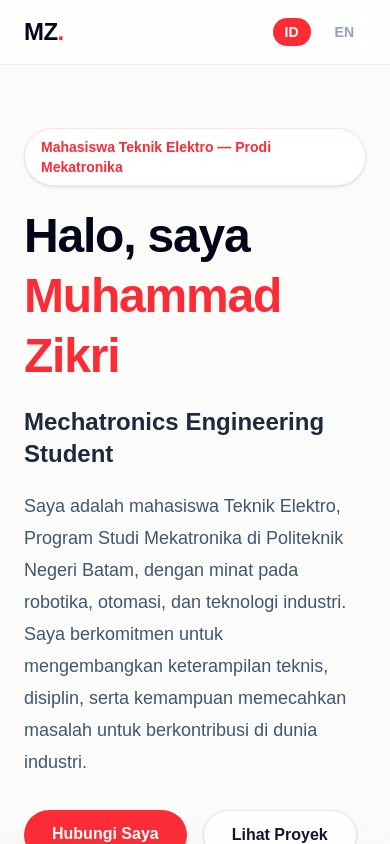
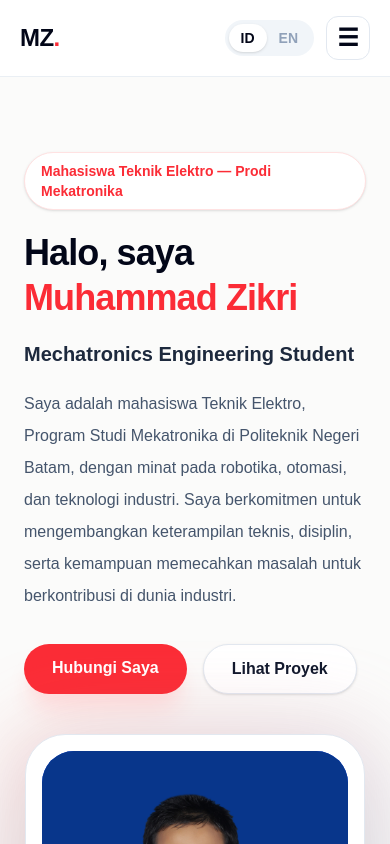
Before and after one commit to zikri2006jry-source/portfolio-muhammad-zikri, a Next.js app: page / in a window 390 px wide. Shown: the top 844 px of the page. Built offline with nearby package versions, Linux system fonts and the light colour scheme.

Commit message:
update portfolio mobile layout

```diff
--- a/src/app/page.tsx
+++ b/src/app/page.tsx
@@ -43,8 +43,9 @@ const content = {
     footer: "Dibuat dengan Next.js, Tailwind CSS, GitHub, dan Vercel.",
     current: "Saat Ini",
   },
+
   en: {
-    nav: ["Profile", "Journey", "Skills", "Projects", "Contact"],
+    nav: ["Profile", "Journey", "Skills", "Work", "Contact"],
     available: "Electrical Engineering Student — Mechatronics Program",
     intro: "Hi, I am",
     name: "Muhammad Zikri",
@@ -52,7 +53,7 @@ const content = {
     description:
       "I am an Electrical Engineering student majoring in Mechatronics at Batam State Polytechnic, with interests in robotics, automation, and industrial technology. I am committed to developing technical skills, discipline, and problem-solving abilities to contribute to the industrial sector.",
     contact: "Contact Me",
-    projects: "View Projects",
+    projects: "View Work",
     stats: [
       ["2+", "Skill Areas"],
       ["3", "Technical Projects"],
@@ -70,8 +71,8 @@ const content = {
     skillTitle: "Technical Skills",
     skillDesc:
       "Several tools and skill areas that I am currently learning and using in technical projects and activities.",
-    projectLabel: "Projects",
-    projectTitle: "Current Projects",
+    projectLabel: "Work",
+    projectTitle: "Current Work",
     projectDesc:
       "Technical projects that I am currently working on or have developed in mechatronics, control, and robotics.",
     contactLabel: "Contact",
@@ -177,6 +178,7 @@ const journey = {
       current: true,
     },
   ],
+
   en: [
     {
       icon: "🎓",
@@ -318,6 +320,7 @@ const projects = {
       desc: "Mobil robot yang dapat membaca halangan menggunakan sensor. Ketika kendaraan bergerak dan mendeteksi tantangan, sistem menggerakkan servo untuk berbelok serta mengaktifkan buzzer sebagai indikator.",
     },
   ],
+
   en: [
     {
       no: "01",
@@ -345,53 +348,135 @@ const projects = {
 
 export default function Home() {
   const [lang, setLang] = useState<"id" | "en">("id");
+  const [menuOpen, setMenuOpen] = useState(false);
+
   const t = content[lang];
+
+  const navLinks = [
+    { href: "#profile", label: t.nav[0] },
+    { href: "#journey", label: t.nav[1] },
+    { href: "#skills", label: t.nav[2] },
+    { href: "#projects", label: t.nav[3] },
+    { href: "#contact", label: t.nav[4] },
+  ];
 
   return (
     <main className="min-h-screen bg-[#fbfbfa] text-slate-950">
-      <header className="fixed left-0 top-0 z-50 w-full border-b border-slate-200/70 bg-white/80 backdrop-blur-xl">
-        <nav className="mx-auto flex max-w-6xl items-center justify-between px-6 py-4">
+      <header className="fixed left-0 top-0 z-50 w-full border-b border-slate-200/70 bg-white/90 backdrop-blur-xl">
+        <nav className="mx-auto flex max-w-6xl items-center justify-between px-5 py-4 md:px-6">
           <a href="#" className="text-2xl font-black tracking-tight text-slate-950">
             MZ<span className="text-red-500">.</span>
           </a>
 
           <div className="hidden items-center gap-6 text-sm font-bold text-slate-600 md:flex">
-            <a href="#profile" className="hover:text-red-500">{t.nav[0]}</a>
-            <a href="#journey" className="hover:text-red-500">{t.nav[1]}</a>
-            <a href="#skills" className="hover:text-red-500">{t.nav[2]}</a>
-            <a href="#projects" className="hover:text-red-500">{t.nav[3]}</a>
-            <a href="#contact" className="hover:text-red-500">{t.nav[4]}</a>
+            {navLinks.map((link) => (
+              <a key={link.href} href={link.href} className="hover:text-red-500">
+                {link.label}
+              </a>
+            ))}
           </div>
 
           <div className="flex items-center gap-3">
+            <div className="flex rounded-full bg-slate-100 p-1">
               <button
+                type="button"
                 onClick={() => setLang("id")}
                 className={`rounded-full px-3 py-1 text-sm font-black ${
-                lang === "id" ? "bg-red-500 text-white" : "text-slate-400"
+                  lang === "id"
+                    ? "bg-white text-slate-950 shadow"
+                    : "text-slate-400"
                 }`}
               >
                 ID
               </button>
+
               <button
+                type="button"
                 onClick={() => setLang("en")}
                 className={`rounded-full px-3 py-1 text-sm font-black ${
-                lang === "en" ? "bg-red-500 text-white" : "text-slate-400"
+                  lang === "en"
+                    ? "bg-white text-slate-950 shadow"
+                    : "text-slate-400"
                 }`}
               >
                 EN
               </button>
+            </div>
 
             <a
               href="#contact"
-              className="hidden rounded-full bg-slate-950 px-5 py-2 text-sm font-black text-white shadow-lg md:block"
+              className="hidden rounded-xl bg-slate-950 px-5 py-3 text-sm font-black text-white shadow-lg md:block"
             >
-              {t.contact}
+              {lang === "en" ? "Let's Talk" : t.contact}
             </a>
+
+            <button
+              type="button"
+              onClick={() => setMenuOpen(!menuOpen)}
+              className="flex h-11 w-11 items-center justify-center rounded-xl border border-slate-200 bg-white text-2xl font-black md:hidden"
+              aria-label="Open menu"
+              aria-expanded={menuOpen}
+            >
+              {menuOpen ? "×" : "☰"}
+            </button>
           </div>
         </nav>
+
+        {menuOpen && (
+          <div className="md:hidden">
+            <div className="min-h-screen bg-[#fbfbfa] px-6 pt-24">
+              <div className="flex flex-col items-center gap-12 text-center">
+                {navLinks.slice(1).map((link) => (
+                  <a
+                    key={link.href}
+                    href={link.href}
+                    onClick={() => setMenuOpen(false)}
+                    className="text-5xl font-black tracking-tight text-slate-950"
+                  >
+                    {link.label}
+                  </a>
+                ))}
+
+                <a
+                  href="#contact"
+                  onClick={() => setMenuOpen(false)}
+                  className="rounded-2xl bg-slate-950 px-8 py-4 text-lg font-black text-white"
+                >
+                  {lang === "en" ? "Let's Talk" : "Hubungi Saya"}
+                </a>
+
+                <div className="mt-6 flex items-center gap-4">
+                  <button
+                    type="button"
+                    onClick={() => setLang("id")}
+                    className={`rounded-full px-4 py-2 text-lg font-black ${
+                      lang === "id"
+                        ? "bg-white text-slate-950 shadow"
+                        : "text-slate-400"
+                    }`}
+                  >
+                    ID
+                  </button>
+
+                  <button
+                    type="button"
+                    onClick={() => setLang("en")}
+                    className={`rounded-full px-4 py-2 text-lg font-black ${
+                      lang === "en"
+                        ? "bg-white text-slate-950 shadow"
+                        : "text-slate-400"
+                    }`}
+                  >
+                    EN
+                  </button>
+                </div>
+              </div>
+            </div>
+          </div>
+        )}
       </header>
 
-      <section className="relative overflow-hidden px-6 pt-32">
+      <section className="relative overflow-hidden px-6 pt-28 md:pt-32">
         <div className="absolute inset-0 -z-10 bg-[#fbfbfa]" />
         <div className="absolute inset-0 -z-10 bg-[linear-gradient(to_right,#e5e7eb_1px,transparent_1px),linear-gradient(to_bottom,#e5e7eb_1px,transparent_1px)] bg-[size:42px_42px] opacity-70" />
         <div className="absolute left-10 top-28 -z-10 h-40 w-40 rotate-[-18deg] rounded-[2rem] border border-red-200 bg-red-100/40 shadow-2xl shadow-red-100" />
@@ -400,20 +485,22 @@ export default function Home() {
         <div className="absolute bottom-16 right-20 -z-10 h-56 w-56 rounded-full border border-red-200 bg-red-100/40 shadow-2xl shadow-red-100" />
         <div className="absolute left-1/2 top-32 -z-10 h-24 w-24 rotate-45 rounded-3xl border border-slate-200 bg-white/70 shadow-xl" />
 
-        <div className="mx-auto grid min-h-[calc(100vh-8rem)] max-w-6xl items-center gap-12 md:grid-cols-[1.05fr_0.95fr]">
+        <div className="mx-auto grid max-w-6xl items-center gap-10 py-10 md:min-h-[calc(100vh-8rem)] md:grid-cols-[1.05fr_0.95fr] md:py-0">
           <div>
             <p className="mb-5 inline-flex rounded-full border border-red-100 bg-white px-4 py-2 text-sm font-black text-red-500 shadow-sm">
               {t.available}
             </p>
 
-            <h1 className="text-5xl font-black leading-tight tracking-tight text-slate-950 md:text-7xl">
+            <h1 className="text-4xl font-black leading-tight tracking-tight text-slate-950 sm:text-5xl md:text-7xl">
               {t.intro} <br />
               <span className="text-red-500">{t.name}</span>
             </h1>
 
-            <p className="mt-5 text-2xl font-black text-slate-800">{t.role}</p>
+            <p className="mt-5 text-xl font-black text-slate-800 md:text-2xl">
+              {t.role}
+            </p>
 
-            <p className="mt-5 max-w-2xl text-lg leading-8 text-slate-600">
+            <p className="mt-5 max-w-2xl text-base leading-8 text-slate-600 md:text-lg">
               {t.description}
             </p>
 
@@ -434,8 +521,9 @@ export default function Home() {
             </div>
           </div>
 
-          <div className="relative">
+          <div className="relative mx-auto w-full max-w-[340px] md:max-w-none">
             <div className="absolute -inset-4 rounded-[2.5rem] bg-gradient-to-br from-red-400 to-blue-300 opacity-20 blur-2xl" />
+
             <div className="relative rounded-[2.5rem] border border-slate-200 bg-white p-4 shadow-[0_30px_100px_rgba(15,23,42,0.14)]">
               <div className="overflow-hidden rounded-[2rem] bg-blue-700">
                 <Image
@@ -444,7 +532,7 @@ export default function Home() {
                   width={900}
                   height={1200}
                   priority
-                  className="h-[520px] w-full object-cover object-top"
+                  className="h-[320px] w-full object-cover object-top sm:h-[400px] md:h-[520px]"
                 />
               </div>
 
@@ -453,10 +541,9 @@ export default function Home() {
                   <h2 className="text-2xl font-black text-slate-950">
                     Muhammad Zikri
                   </h2>
-                  <p className="font-bold text-slate-500">
-                    Mechatronics Student
-                  </p>
+                  <p className="font-bold text-slate-500">Mechatronics Student</p>
                 </div>
+
                 <div className="rounded-2xl bg-red-50 px-4 py-3 text-right">
                   <p className="text-sm font-black text-red-500">MZ</p>
                   <p className="text-xs font-bold text-slate-500">Portfolio</p>
@@ -466,6 +553,7 @@ export default function Home() {
           </div>
         </div>
       </section>
+
       <section className="px-6 py-10">
         <div className="mx-auto grid max-w-6xl gap-4 md:grid-cols-4">
           {t.stats.map((stat) => (
@@ -580,9 +668,7 @@ export default function Home() {
                       {item.subtitle}
                     </p>
 
-                    <p className="mt-5 leading-8 text-slate-600">
-                      {item.desc}
-                    </p>
+                    <p className="mt-5 leading-8 text-slate-600">{item.desc}</p>
 
                     <div className="mt-5 flex flex-wrap gap-3">
                       {item.tags.map((tag) => (
@@ -655,6 +741,7 @@ export default function Home() {
           </div>
         </div>
       </section>
+
       <section id="projects" className="relative overflow-hidden px-6 py-24">
         <div className="absolute inset-0 -z-10 bg-[#fbfbfa]" />
         <div className="absolute inset-0 -z-10 bg-[linear-gradient(to_right,#e9eef7_1px,transparent_1px),linear-gradient(to_bottom,#e9eef7_1px,transparent_1px)] bg-[size:48px_48px] opacity-60" />
@@ -698,9 +785,7 @@ export default function Home() {
                   {project.title}
                 </h3>
 
-                <p className="mt-4 leading-8 text-slate-600">
-                  {project.desc}
-                </p>
+                <p className="mt-4 leading-8 text-slate-600">{project.desc}</p>
               </div>
             ))}
           </div>
```
Lines whose indentation alone changed are shown as unchanged.
